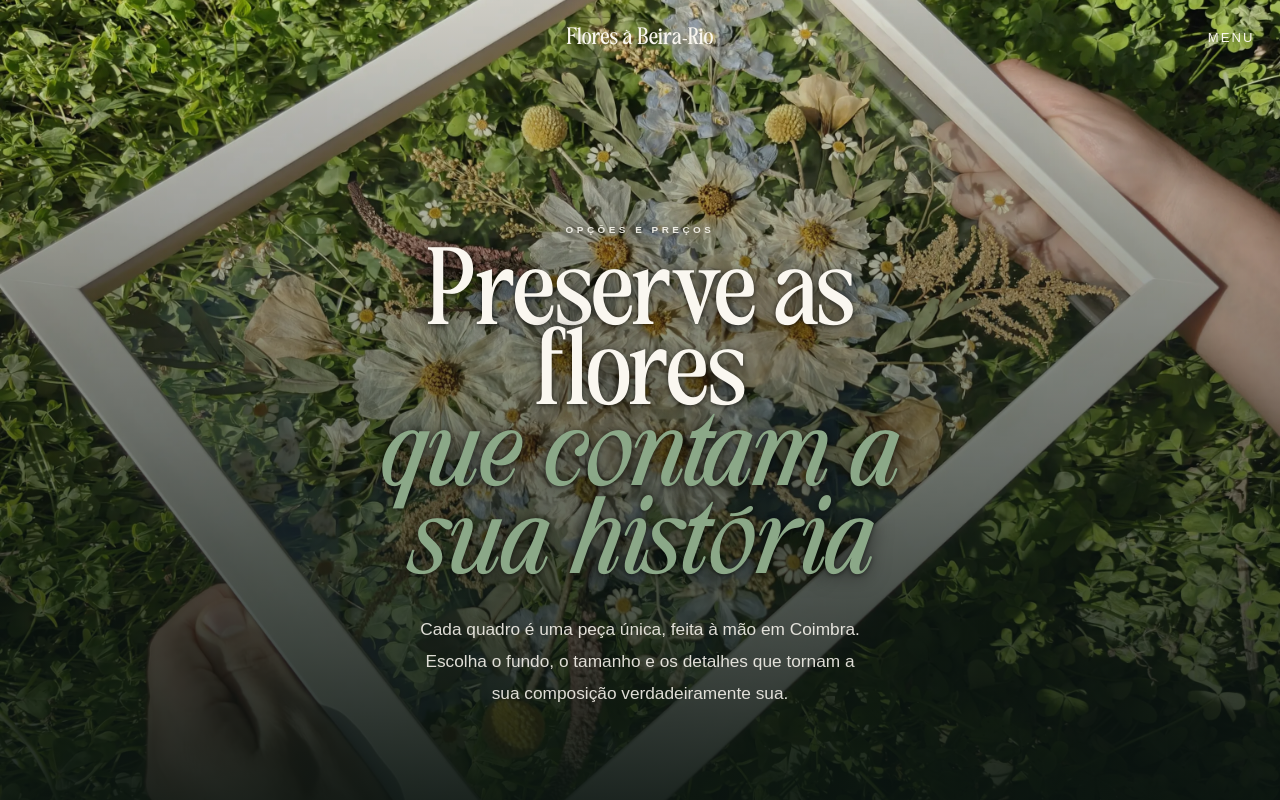
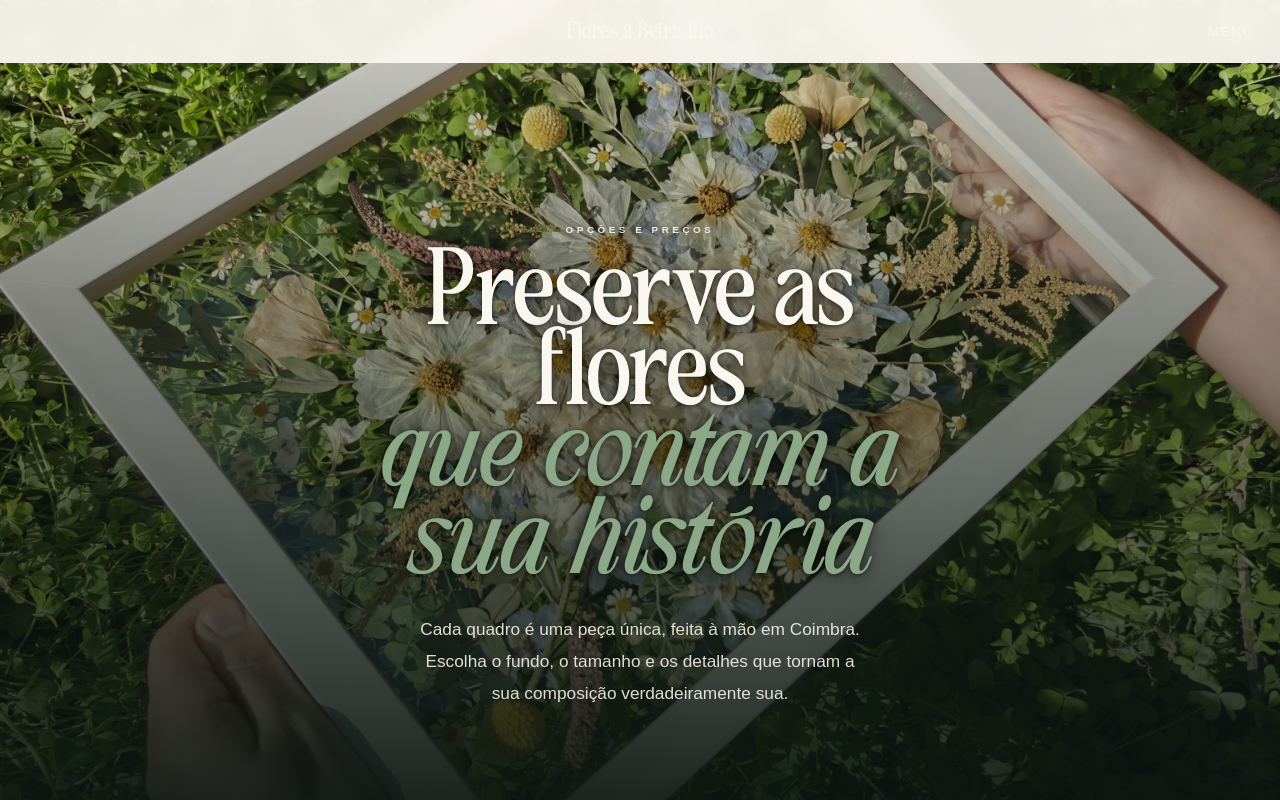
Before and after one commit to floresabeirario/fbr-website, a Next.js app: page /opcoes-e-precos in a window 1280 px wide. Shown: the top 800 px of the page. Built offline with nearby package versions, Linux system fonts and the light colour scheme; a web font is replaced by a local one.

Commit message:
Update Nav.jsx

```diff
--- a/app/_components/Nav.jsx
+++ b/app/_components/Nav.jsx
@@ -305,6 +305,7 @@ function NavCTA({ shouldShowScrolled, pathname }) {
 export default function NavClient() {
   const [isOpen, setIsOpen]     = useState(false);
   const [scrolled, setScrolled] = useState(false);
+  const [isMobile, setIsMobile] = useState(false);
   const pathname = usePathname();
   const isHome   = pathname === "/";
 
@@ -319,9 +320,19 @@ export default function NavClient() {
     return () => window.removeEventListener("scroll", onScroll);
   }, []);
 
+  useEffect(() => {
+    const mq = window.matchMedia("(max-width: 768px)");
+    setIsMobile(mq.matches);
+    const handler = (e) => setIsMobile(e.matches);
+    mq.addEventListener("change", handler);
+    return () => mq.removeEventListener("change", handler);
+  }, []);
+
   useEffect(() => { setIsOpen(false); }, [pathname]);
 
   const show = scrolled || !isHome;
+  // No mobile, o fundo só aparece ao fazer scroll. No desktop, aparece sempre em páginas internas.
+  const showBg = isMobile ? scrolled : show;
 
   const rightLinks = NAV_RIGHT.filter(item => item.name !== "Blog" && item.name !== "FAQ");
 
@@ -331,12 +342,13 @@ export default function NavClient() {
       <nav
         role="navigation"
         aria-label="Navegação principal"
+        className={!scrolled && !isHome ? "nav-mobile-transparent" : ""}
         style={{
           position: "fixed", top: 0, width: "100%", zIndex: 100,
-          backgroundColor: scrolled ? "rgba(250,247,240,0.92)" : "transparent",
-          backdropFilter: scrolled ? "blur(12px)" : "none",
+          backgroundColor: showBg ? "rgba(250,247,240,0.95)" : "transparent",
+          backdropFilter: showBg ? "blur(10px)" : "none",
           transition: "all 0.4s ease",
-          padding: scrolled ? "14px 0" : "20px 0",
+          padding: showBg ? "14px 0" : "24px 0",
         }}
       >
         <div className="nav-bar">
```
